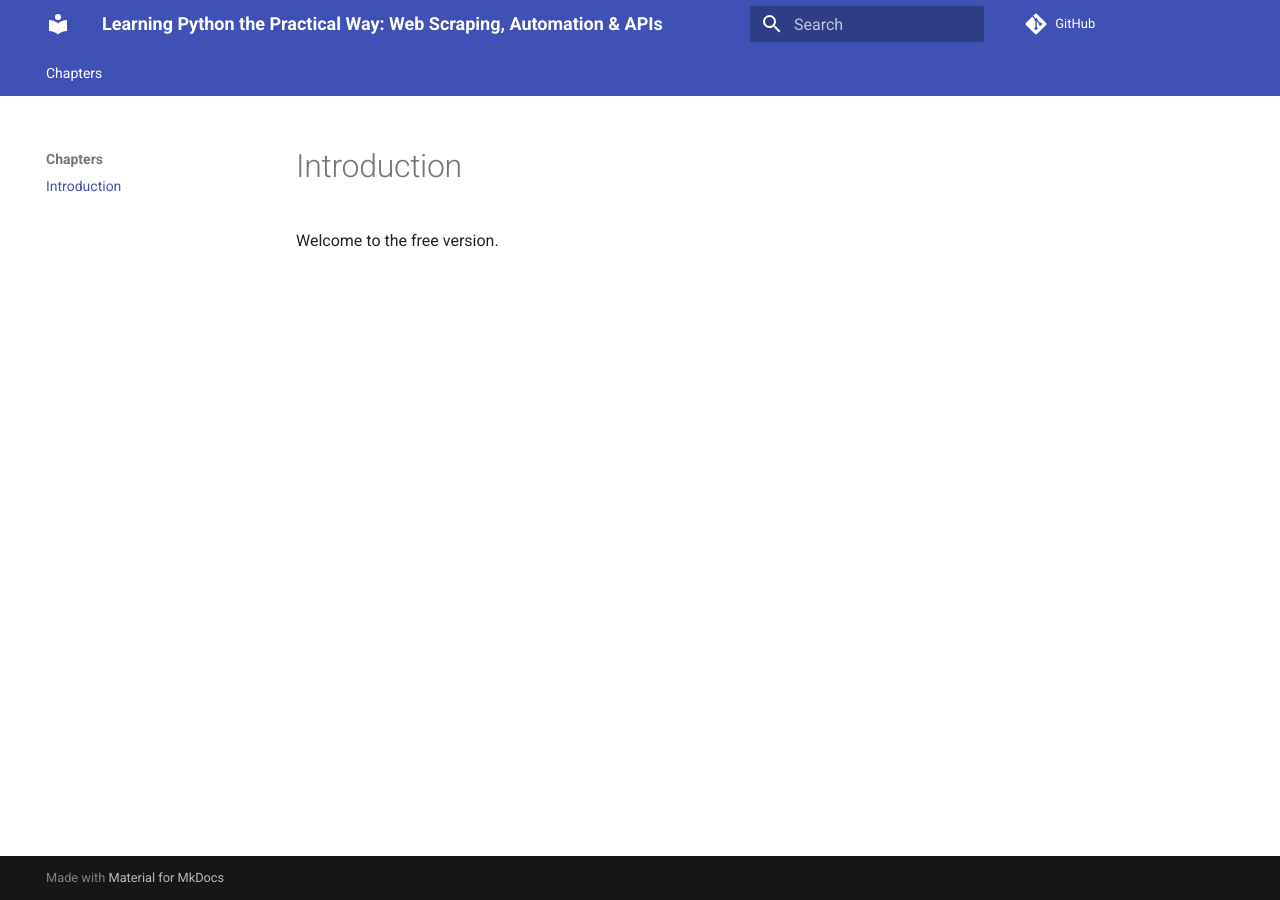
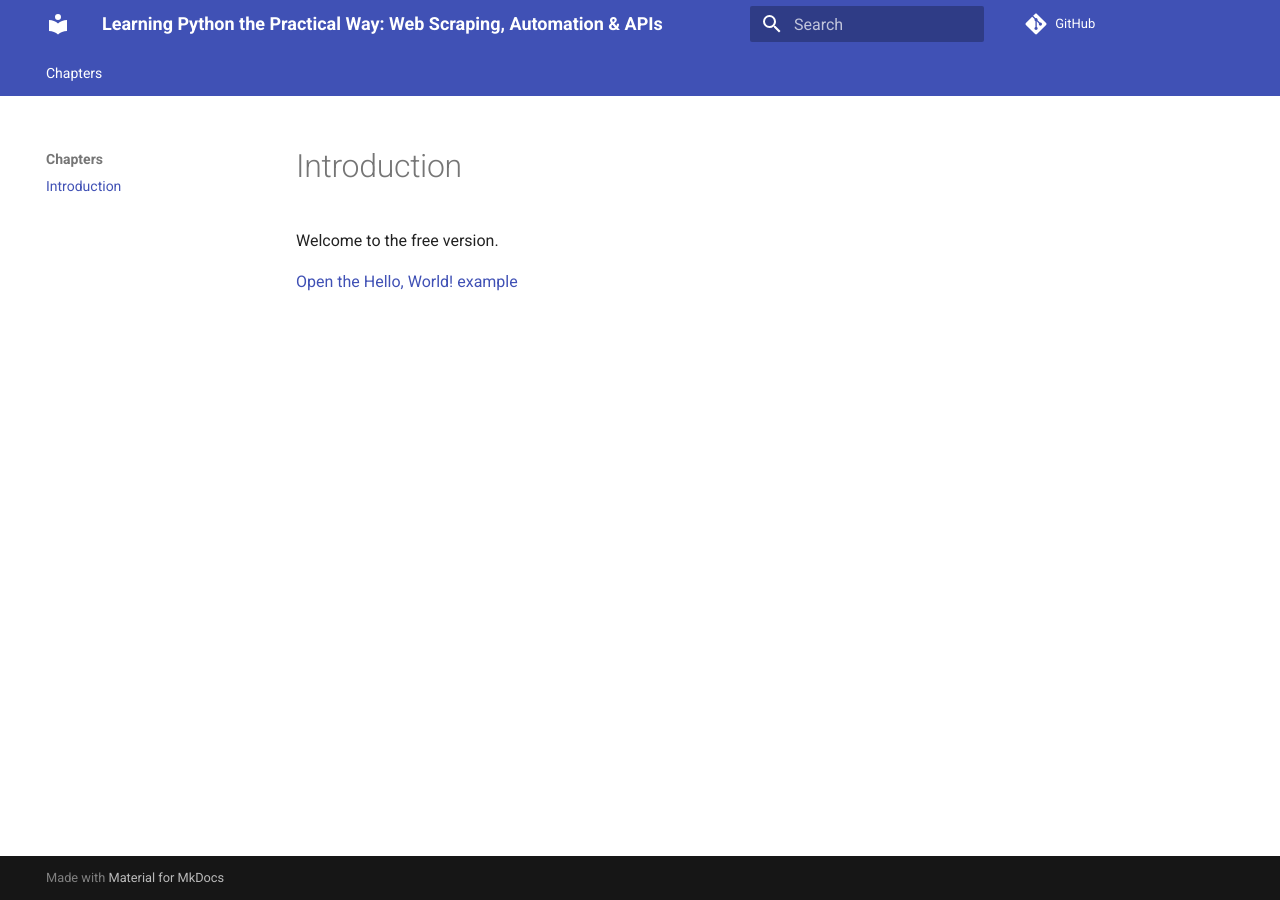
Before and after one commit to mark-ovi/learning-python-the-practical-way, an MkDocs documentation site: the page built from content/chapters/1-1-intro.md, in a window 1280 px wide. Built offline with MkDocs 1.6.1 and Material for MkDocs 9.7.7, drawn with Linux system fonts in a browser that asks for light colours; comment, search, counter and statistics services are not loaded.

Commit message:
Sync free content from private repo: 29b4d824d3cfa2630761829871aeadcd3b4df0f1

```diff
--- a/content/chapters/1-1-intro.md
+++ b/content/chapters/1-1-intro.md
@@ -1,3 +1,5 @@
 # Introduction
 
 Welcome to the free version.
+
+[Open the Hello, World! example](../examples/1.1/1-1-hello-world.py)
```
